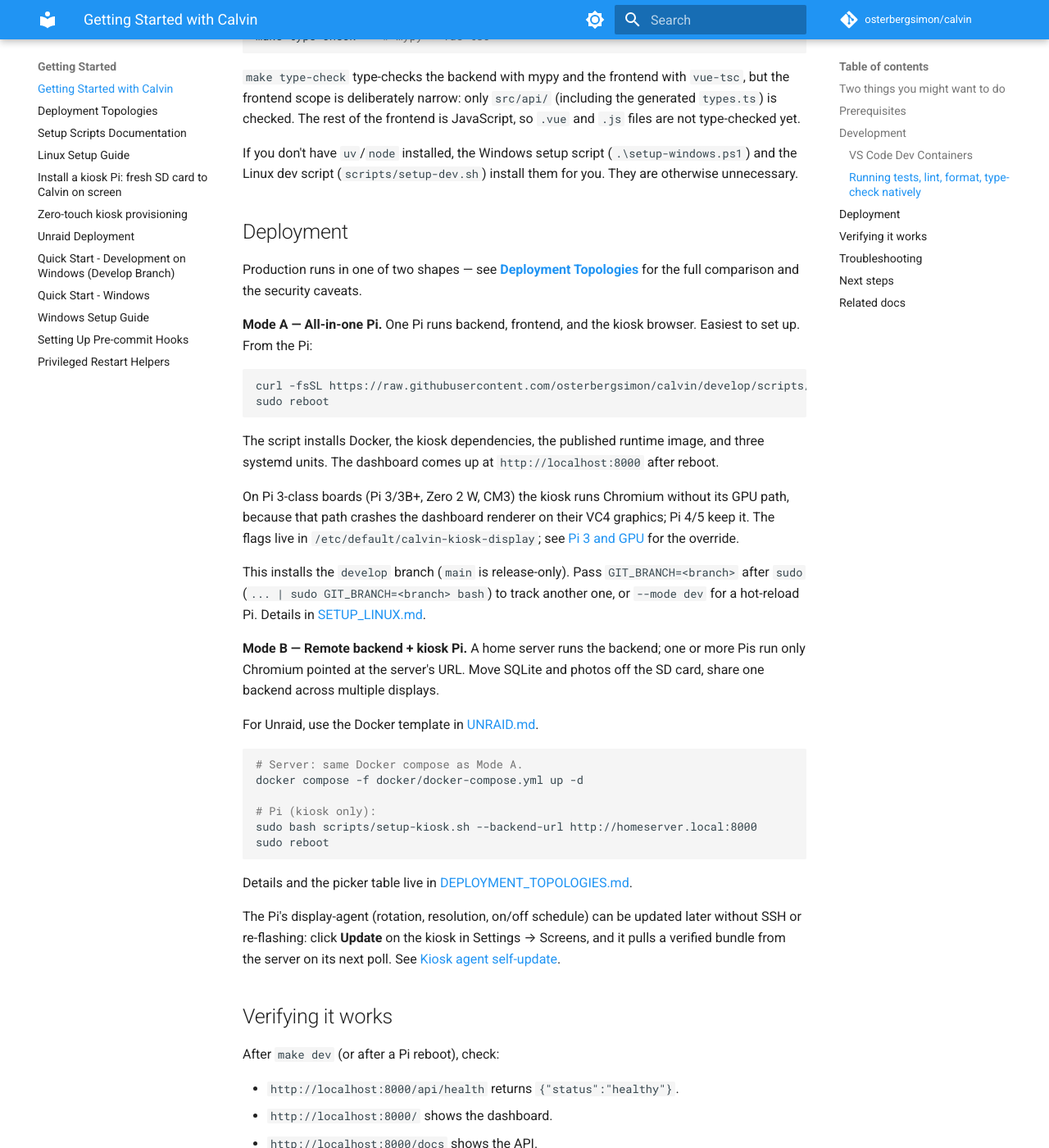
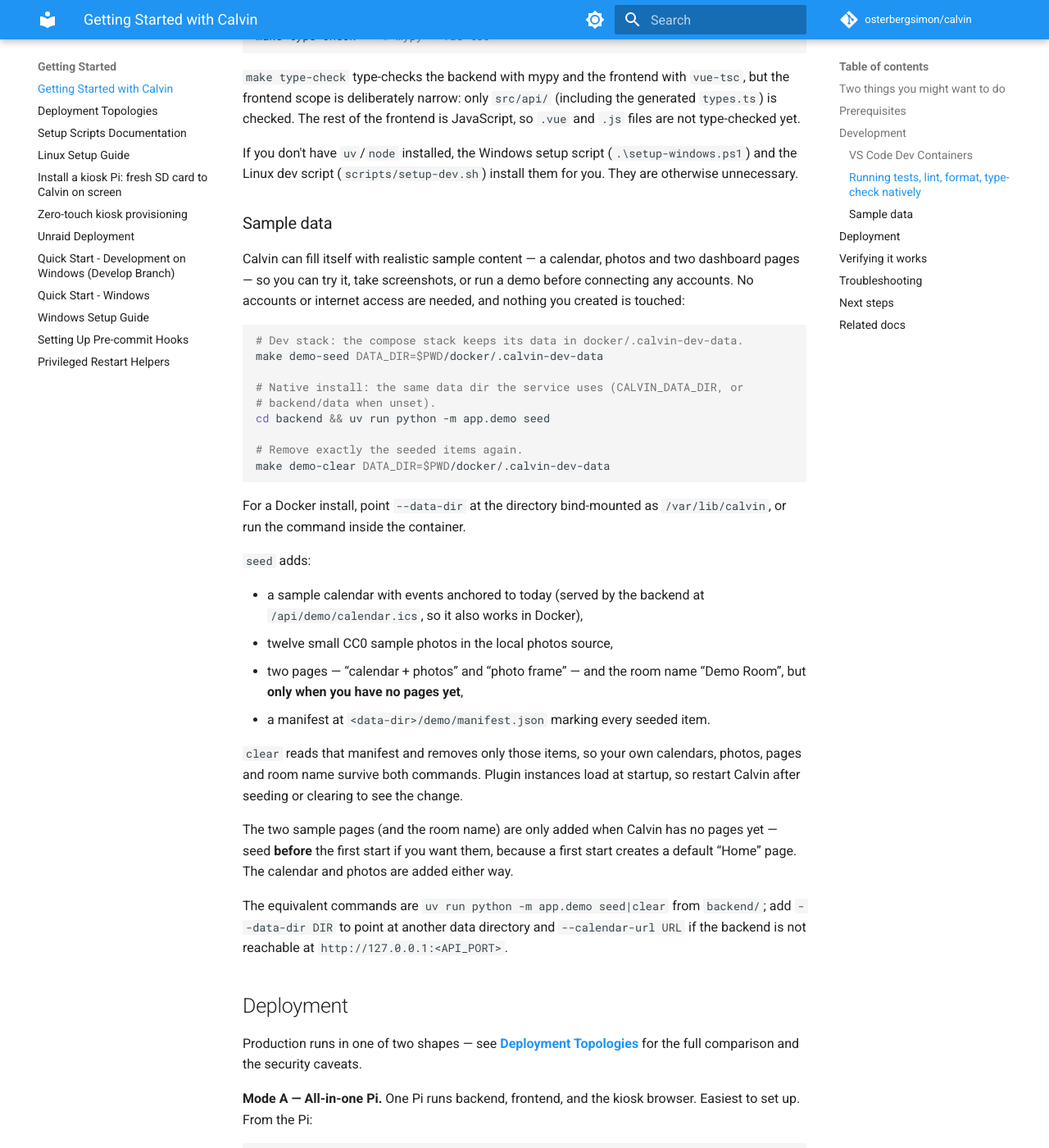
Before and after one commit to osterbergsimon/calvin, an MkDocs documentation site: the page built from docs/setup/GETTING_STARTED.md, in a window 1280 px wide and 1400 px high, scrolled down 1563 px. Shown: the whole window at 82% size. Built offline with MkDocs 1.6.1 and Material for MkDocs 9.7.7, drawn with Linux system fonts in a browser that asks for light colours; comment, search, counter and statistics services are not loaded.

Commit message:
docs: document sample data in GETTING_STARTED (CLV-67)

````diff
--- a/docs/setup/GETTING_STARTED.md
+++ b/docs/setup/GETTING_STARTED.md
@@ -80,6 +80,53 @@ If you don't have `uv`/`node` installed, the Windows setup script
 (`.\setup-windows.ps1`) and the Linux dev script
 (`scripts/setup-dev.sh`) install them for you. They are otherwise
 unnecessary.
+
+### Sample data
+
+Calvin can fill itself with realistic sample content — a calendar, photos and
+two dashboard pages — so you can try it, take screenshots, or run a demo
+before connecting any accounts. No accounts or internet access are needed,
+and nothing you created is touched:
+
+```bash
+# Dev stack: the compose stack keeps its data in docker/.calvin-dev-data.
+make demo-seed DATA_DIR=$PWD/docker/.calvin-dev-data
+
+# Native install: the same data dir the service uses (CALVIN_DATA_DIR, or
+# backend/data when unset).
+cd backend && uv run python -m app.demo seed
+
+# Remove exactly the seeded items again.
+make demo-clear DATA_DIR=$PWD/docker/.calvin-dev-data
+```
+
+For a Docker install, point `--data-dir` at the directory bind-mounted as
+`/var/lib/calvin`, or run the command inside the container.
+
+`seed` adds:
+
+- a sample calendar with events anchored to today (served by the backend at
+  `/api/demo/calendar.ics`, so it also works in Docker),
+- twelve small CC0 sample photos in the local photos source,
+- two pages — “calendar + photos” and “photo frame” — and the room name
+  “Demo Room”, but **only when you have no pages yet**,
+- a manifest at `<data-dir>/demo/manifest.json` marking every seeded item.
+
+`clear` reads that manifest and removes only those items, so your own
+calendars, photos, pages and room name survive both commands. Plugin
+instances load at startup, so restart Calvin after seeding or clearing to
+see the change.
+
+The two sample pages (and the room name) are only added when Calvin has no
+pages yet — seed **before** the first start if you want them, because a
+first start creates a default “Home” page. The calendar and photos are
+added either way.
+
+The equivalent commands are `uv run python -m app.demo seed|clear` from
+`backend/`; add `--data-dir DIR` to point at another data directory and
+`--calendar-url URL` if the backend is not reachable at
+`http://127.0.0.1:<API_PORT>`.
+
 
 ## Deployment
 
````
